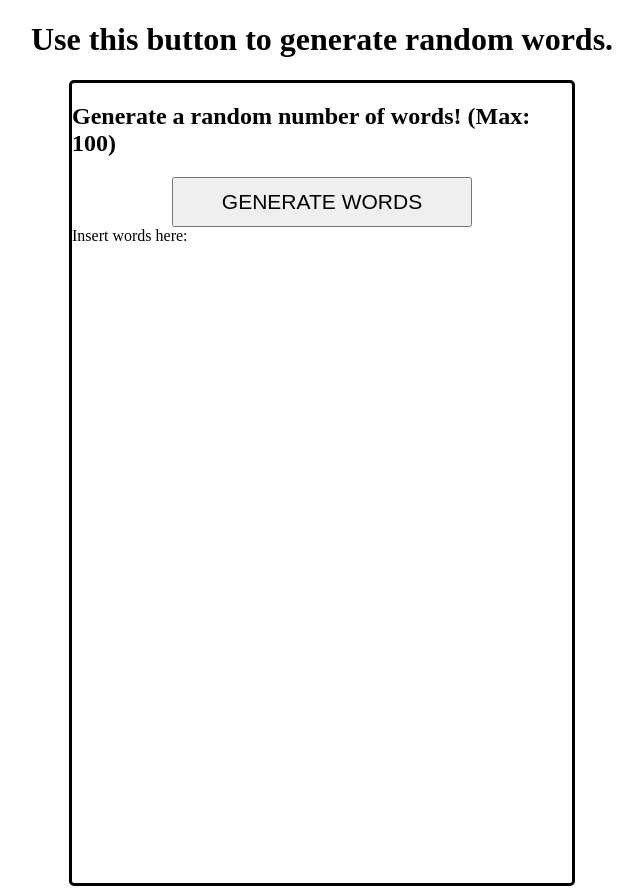
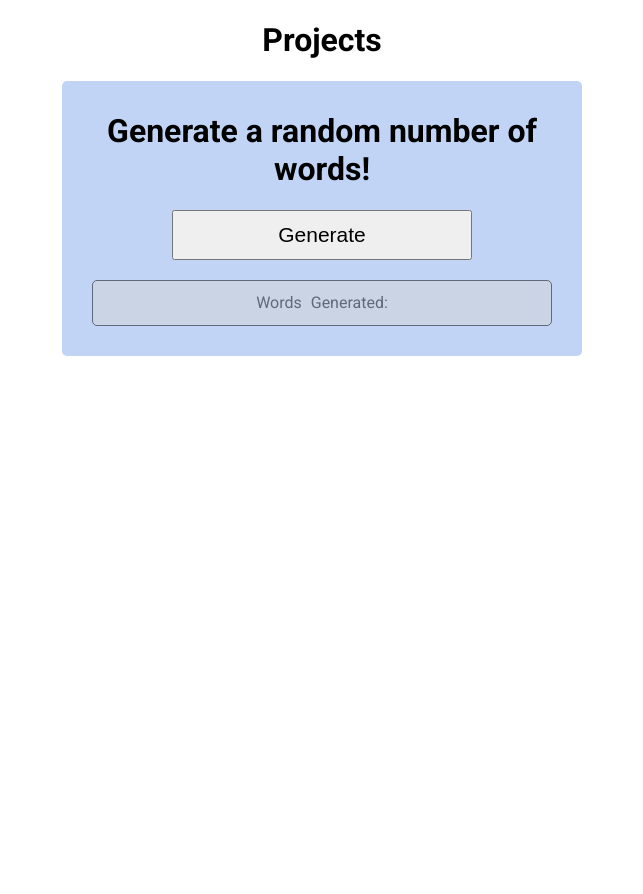
Before and after one commit to DementedConvict/word-generator, a plain HTML site: page index.html in a window 1280 px wide. Shown: the whole page, without its empty margins (318-961 px from the left). After the commit the page ends 800 px from the top, so only its background shows below. Drawn offline with Linux system fonts and the light colour scheme.

Commit message:
Project is complete

```diff
--- a/index.css
+++ b/index.css
@@ -1,9 +1,20 @@
+h1 {
+    font-family: 'Roboto' , sans-serif;
+    text-align: center;
+}
+
 .wordGenerator {
-    border: 3px solid black;
+    font-family: 'Roboto', sans-serif;
+    font-size: 1em;
+    max-width: 500px;
+    margin: auto;
+    padding: 10px;
     border-radius: 5px;
-    width: 500px;
-    height: 800px;
-    margin: auto;
+    text-align: center;
+    background-color: #c1d4f5;
+    display: flex;
+    flex-flow: wrap;
+    flex-direction: column;
 }
 
 #generateWords {
@@ -15,3 +26,16 @@
     margin: auto;
     font-size: 21px;
 }
+
+#words {
+    margin: 20px;
+    padding: 10px;
+    border: 1px solid black;
+    border-radius: 5px;
+    line-height: 1.5em;
+    opacity: 0.5;
+    background-color: #d4d5d6;
+    text-transform: capitalize;
+    word-spacing: 5px;
+    word-wrap: normal;
+}
--- a/index.html
+++ b/index.html
@@ -5,14 +5,19 @@
     <meta name="viewport" content="width=device-width, initial-scale=1.0">
     <link rel="stylesheet" type="text/css" href="./index.css">
     <title>Word Generator</title>
+    <script src="./main.js"></script>
+    <link rel="preconnect" href="https://fonts.googleapis.com">
+<link rel="preconnect" href="https://fonts.gstatic.com" crossorigin>
+<link href="https://fonts.googleapis.com/css2?family=Roboto:ital,wght@0,100;0,300;0,400;0,500;0,700;0,900;1,100;1,300;1,400;1,500;1,700;1,900&display=swap" rel="stylesheet">
+
 </head>
 <body>
-    <script src="./main.js"></script>
-    <h1 style="text-align: center;">Use this button to generate random words.</h1>
+
+    <h1>Projects</h1>
     <div class="wordGenerator">
-        <h2>Generate a random number of words! (Max: 100)</h2>
-        <button id="generateWords" onclick='console.log(word)'>GENERATE WORDS</button>
-        <div id="words">Insert words here: </div>
+        <h1>Generate a random number of words!</h1>
+        <button id = "generateWords">Generate</button>
+        <div id = "words">words generated:</div>
     </div>
 
 
--- a/main.js
+++ b/main.js
@@ -7,11 +7,33 @@ let generatedWords = [];
 const generateWords = () => {
     let generate = Math.floor(Math.random() * wordsOriginal.length);
     console.log(generate);
+    if (!generate) {
+        generate = Math.floor(Math.random() * wordsOriginal.length);
+        console.log(generate);
+    };
+
     for (let i = 0; i < generate; i++) {
         let generation = Math.floor(Math.random() * wordsOriginal.length);
         let word = wordsOriginal[generation];
         generatedWords.push(word);
     };
 };
-generateWords();
+
+let words = document.getElementById('words');
+const original = words.innerText;
+
+let buttonClick = () => {
+
+    if (words.innerText !== original) {
+        generatedWords = [];
+    };
+
+    generateWords();
+    words.innerText = generatedWords.join(' ');
+    words.style.opacity = 1.0;
+};
+let buttonAction = document.querySelector('button');
+
+buttonAction.onclick = buttonClick;
+
 });
```
Also changed, not shown: 1 other file.
